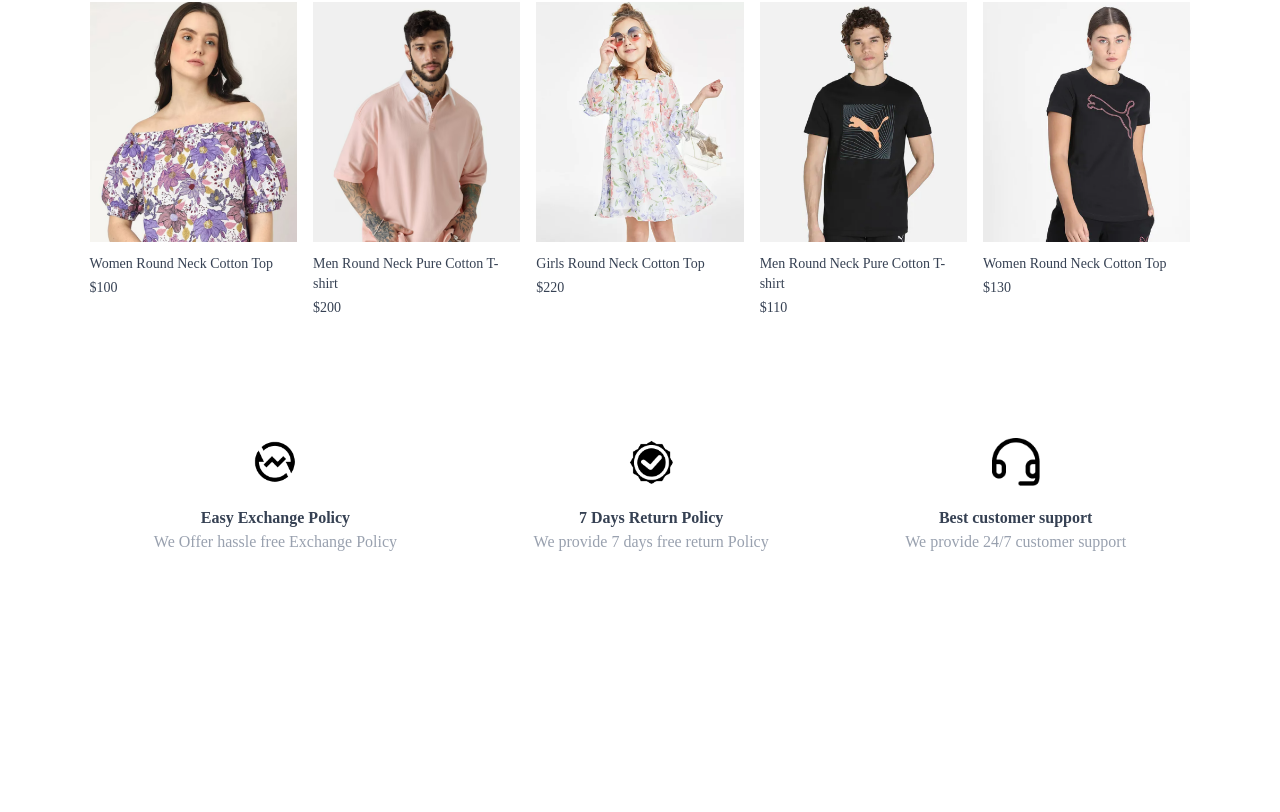
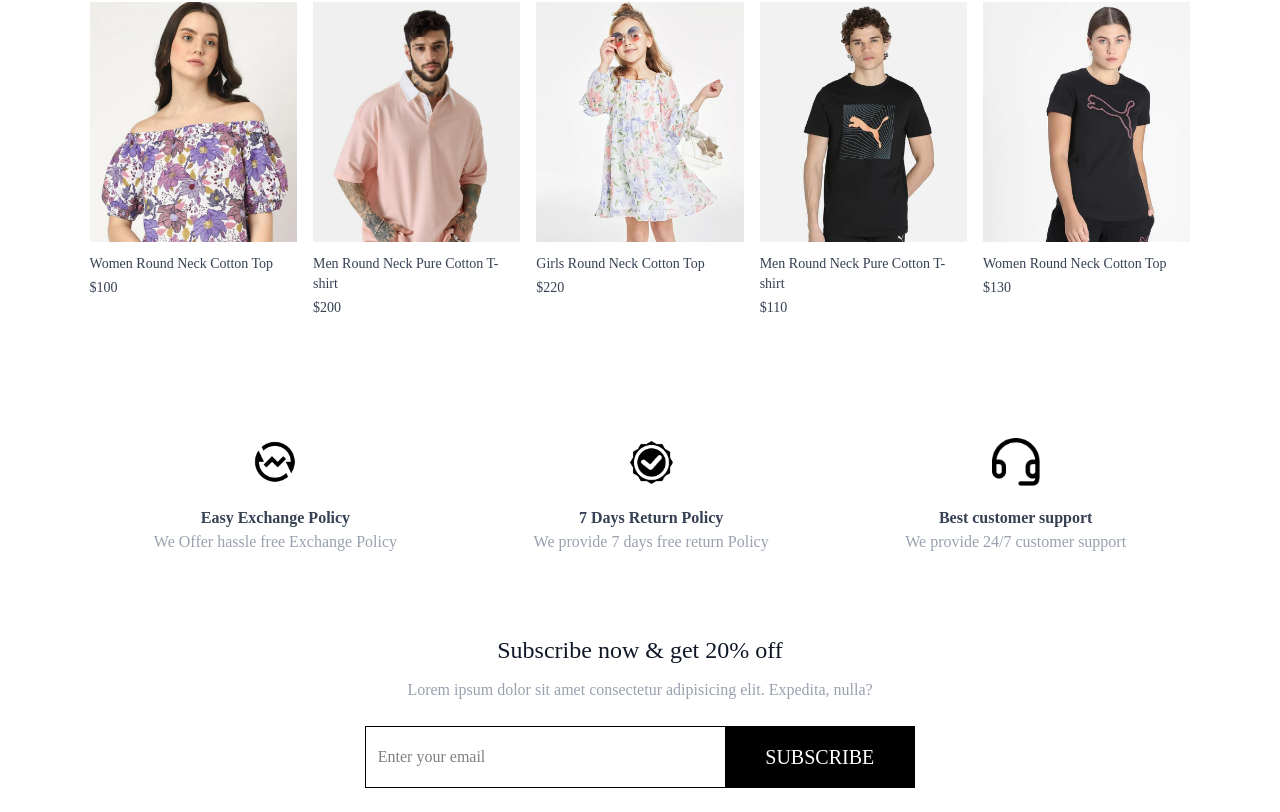
Before and after one commit to abhinavvv12/Ecommerce-App, a React (Vite) app in the folder frontend/: page / in a window 1280 px wide. Shown: the part 1527-2339 px from the top of the page. Before the commit the page ends 2161 px from the top, so only its background shows below. Built offline with nearby package versions, Linux system fonts and the light colour scheme; a web font is replaced by a local one.

Commit message:
completed NewsLetter section

```diff
--- a/frontend/src/components/NewsLetter.jsx
+++ b/frontend/src/components/NewsLetter.jsx
@@ -0,0 +1,25 @@
+import React from 'react'
+
+const NewsLetter = () => {
+
+    const onSubmitHandler = (event)=>{
+        event.preventDefault();
+    }
+
+  return (
+    <div>
+      <div className='text-center'>
+        <p className='text-2xl font-medium text-gray-900'>Subscribe now & get 20% off </p>
+        <p className='text-gray-400 mt-3'>
+            Lorem ipsum dolor sit amet consectetur adipisicing elit. Expedita, nulla?
+        </p>
+        <form onSubmit={onSubmitHandler} className='w-full sm:w-1/2 flex items-center gap-3 mx-auto my-6 border pl-3'>
+            <input className='w-full sm:flex-1 outline-none'type='email' placeholder='Enter your email' required />
+            <button type='submit' className='bg-black text-white  text-xl px-10 py-4'>SUBSCRIBE</button>
+        </form>
+      </div>
+    </div>
+  )
+}
+
+export default NewsLetter
--- a/frontend/src/pages/Home.jsx
+++ b/frontend/src/pages/Home.jsx
@@ -3,6 +3,7 @@
 import LatestCollection from '../components/LatestCollection'
 import BestSeller from '../components/BestSeller'
 import OurPolicy from '../components/OurPolicy'
+import NewsLetter from '../components/NewsLetter'
 
 const Home = () => {
   return (
@@ -11,6 +12,7 @@
       <LatestCollection/>
       <BestSeller/>
       <OurPolicy />
+      <NewsLetter />
     </div>
   )
 }
```
Also changed, not shown: frontend/src/components/Footer.jsx (added).
